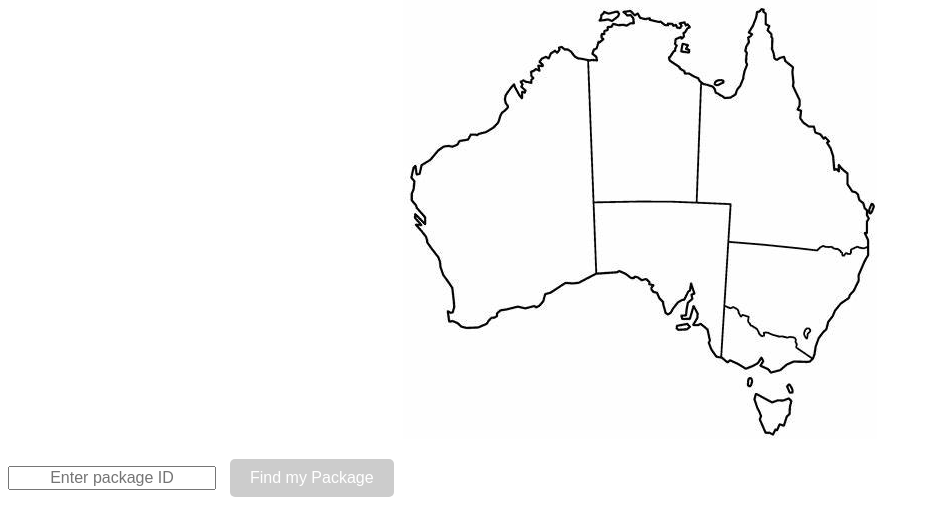
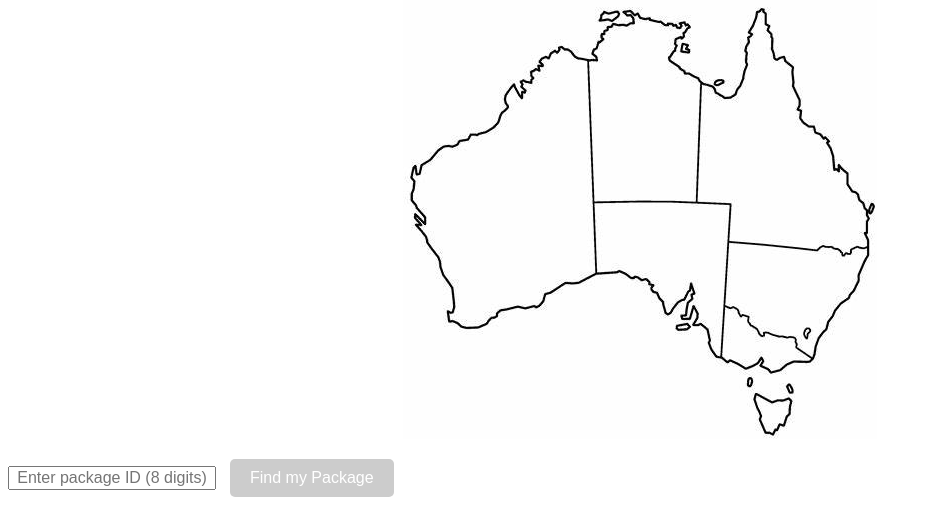
Before and after one commit to LucasFernandezz/At1, a Django app: page /tracker/ in a window 1280 px wide. Shown: the part 141-658 px from the top of the page, without its empty margins (0-930 px from the left). Run offline with Django 5.2, Linux system fonts and the light colour scheme.

Commit message:
Actual final ver

```diff
--- a/myapp/templates/tracker.html
+++ b/myapp/templates/tracker.html
@@ -118,7 +118,7 @@
     </div>
 
     <!-- Input box for package ID -->
-    <input type="text" class="number-input" maxlength="8" placeholder="Enter package ID" pattern="[0-9]*" onkeypress="return isNumberKey(event)">
+    <input type="text" class="number-input" maxlength="8" placeholder="Enter package ID (8 digits)" pattern="[0-9]*" onkeypress="return isNumberKey(event)">
 
     <!-- Enter button -->
     <button class="enter-button" disabled>Find my Package</button>
```
Also changed, not shown: db.sqlite3.
